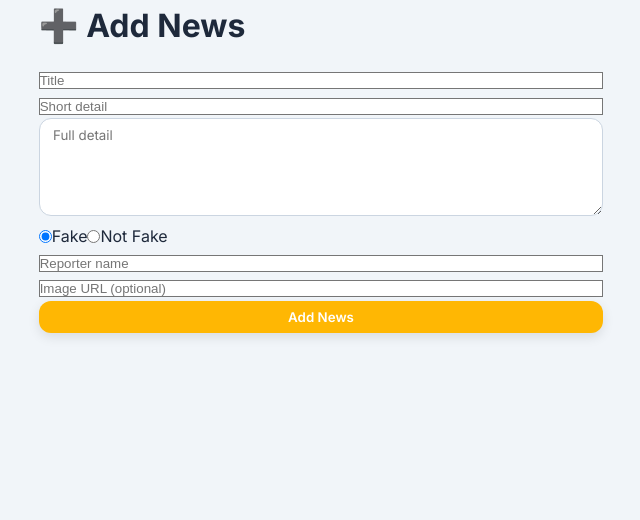
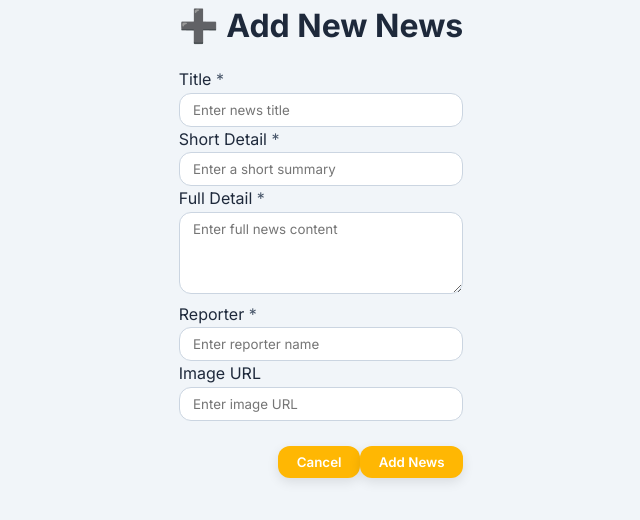
Before and after one commit to chartchai-class/project-01-the-anti-fake-news-system-devspark, a Vue app in the folder social-anti-fake-news/: page /add in a window 1280 px wide. Shown: the top 520 px of the page, without its empty margins (319-959 px from the left). Built offline with nearby package versions, Linux system fonts and the light colour scheme.

Commit message:
Add the Add news function and debug the status.
User can add image url and reporter name, short and full detail, title

```diff
--- a/social-anti-fake-news/src/pages/AddNews.vue
+++ b/social-anti-fake-news/src/pages/AddNews.vue
@@ -1,40 +1,74 @@
 <template>
-  <div class="max-w-3xl mx-auto p-6">
-    <h1 class="text-2xl font-bold mb-4">➕ Add News</h1>
-    <form @submit.prevent="submit" class="space-y-4 bg-white p-6 rounded shadow">
+  <div class="p-6 max-w-3xl mx-auto">
+    <h1 class="text-2xl font-bold mb-6 text-center">➕ Add New News</h1>
+
+    <form @submit.prevent="submitNews" class="space-y-4 bg-white p-6 rounded-lg shadow-md">
       <!-- Title -->
-      <input v-model="title" placeholder="Title"
-             class="w-full border p-2 rounded focus:ring-2 focus:ring-blue-400" required />
+      <div>
+        <label class="block text-sm font-medium mb-1">Title <span class="text-red-600">*</span></label>
+        <input
+          v-model="title"
+          type="text"
+          placeholder="Enter news title"
+          class="w-full border rounded px-3 py-2 focus:outline-none focus:ring-2 focus:ring-blue-400"
+        />
+      </div>
 
       <!-- Short Detail -->
-      <input v-model="shortDetail" placeholder="Short detail"
-             class="w-full border p-2 rounded focus:ring-2 focus:ring-blue-400" required />
+      <div>
+        <label class="block text-sm font-medium mb-1">Short Detail <span class="text-red-600">*</span></label>
+        <input
+          v-model="shortDetail"
+          type="text"
+          placeholder="Enter a short summary"
+          class="w-full border rounded px-3 py-2 focus:outline-none focus:ring-2 focus:ring-blue-400"
+        />
+      </div>
 
       <!-- Full Detail -->
-      <textarea v-model="fullDetail" placeholder="Full detail" rows="5"
-                class="w-full border p-2 rounded focus:ring-2 focus:ring-blue-400" required></textarea>
-
-      <!-- Status -->
-      <div class="flex gap-6">
-        <label class="flex items-center gap-2">
-          <input type="radio" value="fake" v-model="status" class="accent-red-500"/> Fake
-        </label>
-        <label class="flex items-center gap-2">
-          <input type="radio" value="notFake" v-model="status" class="accent-green-500"/> Not Fake
-        </label>
+      <div>
+        <label class="block text-sm font-medium mb-1">Full Detail <span class="text-red-600">*</span></label>
+        <textarea
+          v-model="fullDetail"
+          placeholder="Enter full news content"
+          class="w-full border rounded px-3 py-2 focus:outline-none focus:ring-2 focus:ring-blue-400"
+          rows="4"
+        ></textarea>
       </div>
 
       <!-- Reporter -->
-      <input v-model="reporter" placeholder="Reporter name"
-             class="w-full border p-2 rounded focus:ring-2 focus:ring-blue-400" required />
+      <div>
+        <label class="block text-sm font-medium mb-1">Reporter <span class="text-red-600">*</span></label>
+        <input
+          v-model="reporter"
+          type="text"
+          placeholder="Enter reporter name"
+          class="w-full border rounded px-3 py-2 focus:outline-none focus:ring-2 focus:ring-blue-400"
+        />
+      </div>
 
-      <!-- Image -->
-      <input v-model="image" placeholder="Image URL (optional)"
-             class="w-full border p-2 rounded focus:ring-2 focus:ring-blue-400" />
 
-      <button class="bg-blue-600 text-white px-4 py-2 rounded w-full hover:bg-blue-700 transition">
-        Add News
-      </button>
+      <!-- Image URL -->
+      <div>
+        <label class="block text-sm font-medium mb-1">Image URL</label>
+        <input
+          v-model="image"
+          type="text"
+          placeholder="Enter image URL"
+          class="w-full border rounded px-3 py-2 focus:outline-none focus:ring-2 focus:ring-blue-400"
+        />
+      </div>
+<br>
+      <!-- Buttons -->
+      <div class="flex gap-2 justify-end">
+        <button type="button" @click="cancel"
+          class="px-4 py-2 rounded bg-gray-300 hover:bg-gray-400 text-sm font-medium">Cancel</button>
+        <button type="submit"
+          class="px-4 py-2 rounded bg-blue-600 hover:bg-blue-700 text-white text-sm font-medium">Add News</button>
+      </div>
+
+      <!-- Error -->
+      <div v-if="error" class="text-red-600 text-sm font-medium">{{ error }}</div>
     </form>
   </div>
 </template>
@@ -47,22 +81,44 @@ import { useNewsStore } from '../store/newsStore'
 const store = useNewsStore()
 const router = useRouter()
 
+// Form state
 const title = ref('')
 const shortDetail = ref('')
 const fullDetail = ref('')
-const status = ref('fake')
 const reporter = ref('')
 const image = ref('')
 
-function submit() {
-  store.addNews({
+// Error message
+const error = ref('')
+
+// Submit function
+function submitNews() {
+  if (!title.value || !shortDetail.value || !fullDetail.value || !reporter.value) {
+    error.value = 'Please fill in all required fields.'
+    return
+  }
+
+  const newId = store.newsList.length ? Math.max(...store.newsList.map(n => n.id)) + 1 : 1
+
+  const newNews = {
+    id: newId,
     title: title.value,
     shortDetail: shortDetail.value,
     fullDetail: fullDetail.value,
-    status: status.value,
     reporter: reporter.value,
-    image: image.value
-  })
-  router.push('/') // ✅ กลับไปหน้า Home หลังเพิ่มข่าว
+    dateTime: new Date().toISOString(),
+    status: 'undecided',
+    image: image.value || '/src/assets/placeholder.png',
+    votes: { fake: 0, notFake: 0 },
+    comments: []
+  }
+
+  store.newsList.push(newNews)
+  router.push('/')
+}
+
+// Cancel function
+function cancel() {
+  router.push('/')
 }
 </script>
--- a/social-anti-fake-news/src/pages/HomePage.vue
+++ b/social-anti-fake-news/src/pages/HomePage.vue
@@ -4,12 +4,26 @@
 
     <!-- Controls -->
     <div class="flex flex-col md:flex-row md:items-center justify-between gap-4 mb-6">
-      <div class="flex gap-2">
-        <button v-for="option in filterOptions" :key="option.value" @click="setFilter(option.value)"
-          :class="['px-4 py-2 rounded-lg text-sm font-medium transition shadow', filter===option.value ? 'bg-blue-600 text-white shadow-md':'bg-gray-100 hover:bg-gray-200']">
+      <div class="flex gap-2 items-center">
+        <button
+          v-for="option in filterOptions"
+          :key="option.value"
+          @click="setFilter(option.value)"
+          :class="['px-4 py-2 rounded-lg text-sm font-medium transition shadow',
+            filter===option.value ? 'bg-blue-600 text-white shadow-md':'bg-gray-100 hover:bg-gray-200']"
+        >
           {{ option.label }}
         </button>
+
+        <!-- Add News button next to Not Fake -->
+        <button
+          @click="goToAddNews"
+          class="px-3 py-2 bg-green-600 text-white text-sm font-medium rounded hover:bg-green-700 shadow ml-2"
+        >
+          + Add News
+        </button>
       </div>
+
       <div class="flex items-center gap-2">
         <label class="text-sm font-medium text-gray-600">Show:</label>
         <select v-model="itemsPerPage" class="border rounded px-2 py-1 text-sm">
@@ -21,8 +35,12 @@
 
     <!-- News list -->
     <div class="grid grid-cols-1 md:grid-cols-2 gap-4">
-      <div v-for="news in paginatedNews" :key="news.id" @click="goToDetail(news.id)"
-        class="border p-4 rounded-lg shadow hover:shadow-xl cursor-pointer transition bg-white">
+      <div
+        v-for="news in paginatedNews"
+        :key="news.id"
+        @click="goToDetail(news.id)"
+        class="border p-4 rounded-lg shadow hover:shadow-xl cursor-pointer transition bg-white"
+      >
         <img :src="news.image" class="w-full h-48 object-cover mb-2 rounded"/>
         <h2 class="text-xl font-semibold mb-1">{{ news.title }}</h2>
         <p class="text-sm text-gray-600 mb-2">{{ news.shortDetail }}</p>
@@ -77,16 +95,18 @@ const filterOptions = [
 const currentPage = ref(1)
 const itemsPerPage = ref(5)
 
-const filteredNews = computed(()=> filter.value==='all'?store.newsList:store.newsList.filter(n=>n.status===filter.value))
-const totalPages = computed(()=> Math.ceil(filteredNews.value.length/itemsPerPage.value))
-const paginatedNews = computed(()=>{
+const filteredNews = computed(() => filter.value==='all' ? store.newsList : store.newsList.filter(n => n.status===filter.value))
+const totalPages = computed(() => Math.ceil(filteredNews.value.length / itemsPerPage.value))
+const paginatedNews = computed(() => {
   const start = (currentPage.value-1)*itemsPerPage.value
-  return filteredNews.value.slice(start,start+itemsPerPage.value)
+  return filteredNews.value.slice(start, start + itemsPerPage.value)
 })
 
-function setFilter(val){ filter.value=val; currentPage.value=1 }
-function prevPage(){ if(currentPage.value>1) currentPage.value-- }
-function nextPage(){ if(currentPage.value<totalPages.value) currentPage.value++ }
-function goToDetail(id){ store.setSelectedNews(id); router.push(`/news/${id}`) }
-function formatDate(dateStr){ return new Date(dateStr).toLocaleString() }
+function setFilter(val) { filter.value = val; currentPage.value = 1 }
+function prevPage() { if(currentPage.value>1) currentPage.value-- }
+function nextPage() { if(currentPage.value<totalPages.value) currentPage.value++ }
+function goToDetail(id) { store.setSelectedNews(id); router.push(`/news/${id}`) }
+function formatDate(dateStr) { return new Date(dateStr).toLocaleString() }
+
+function goToAddNews() { router.push('/addNews') }
 </script>
--- a/social-anti-fake-news/src/router/index.js
+++ b/social-anti-fake-news/src/router/index.js
@@ -1,12 +1,13 @@
 import { createRouter, createWebHistory } from 'vue-router'
 import HomePage from '../pages/HomePage.vue'
 import NewsDetail from '../pages/NewsDetail.vue'
+import AddNews from '../pages/AddNews.vue'
 
 const routes = [
   { path: '/', name: 'Home', component: HomePage },
   { path: '/news/:id', name: 'Detail', component: NewsDetail },
-  { path: '/add', name: 'add', component: () => import('../pages/AddNews.vue') }
-
+  { path: '/add', name: 'add', component: () => import('../pages/AddNews.vue') },
+  { path: '/addNews', component: AddNews }
 ]
 
 export default createRouter({
--- a/social-anti-fake-news/src/store/newsStore.js
+++ b/social-anti-fake-news/src/store/newsStore.js
@@ -15,39 +15,31 @@ export const useNewsStore = defineStore('news', {
       if (!news.comments) news.comments = []
       news.comments.push(comment)
 
-      // If currently viewing this news, update selectedNews reference
       if (this.selectedNews?.id === newsId) {
         this.selectedNews = { ...news }
       }
     },
 vote(newsId, type) {
   const news = this.newsList.find(n => n.id === newsId)
+  if (!news) return
+
   if (!news.votes) news.votes = { fake: 0, notFake: 0 }
+
   if (type === 'fake') news.votes.fake++
   else news.votes.notFake++
 
-      // Update selectedNews if it matches
+  if (news.votes.fake > news.votes.notFake) {
+    news.status = 'fake'
+  } else if (news.votes.notFake > news.votes.fake) {
+    news.status = 'notFake'
+  } else {
+    news.status = 'undecided'
+  }
+
   if (this.selectedNews?.id === newsId) {
     this.selectedNews = { ...news }
   }
 },
-    // เพิ่มฟังก์ชัน Add News
-    addNews(newNews) {
-      const nextId = (this.newsList.at(-1)?.id || 0) + 1
-      const news = {
-        id: nextId,
-        title: newNews.title,
-        shortDetail: newNews.shortDetail,
-        fullDetail: newNews.fullDetail,
-        status: newNews.status,
-        reporter: newNews.reporter,
-        dateTime: new Date().toISOString(),
-        image: newNews.image || '',
-        votes: { fake: 0, notFake: 0 },
-        comments: []
-      }
-      this.newsList.push(news)
-      this.selectedNews = news
-    }
+
   }
 })
```
Also changed, not shown: social-anti-fake-news/src/assets/image1.jpg (renamed from social-anti-fake-news/src/assets/image.png). Lines whose indentation alone changed are shown as unchanged.
